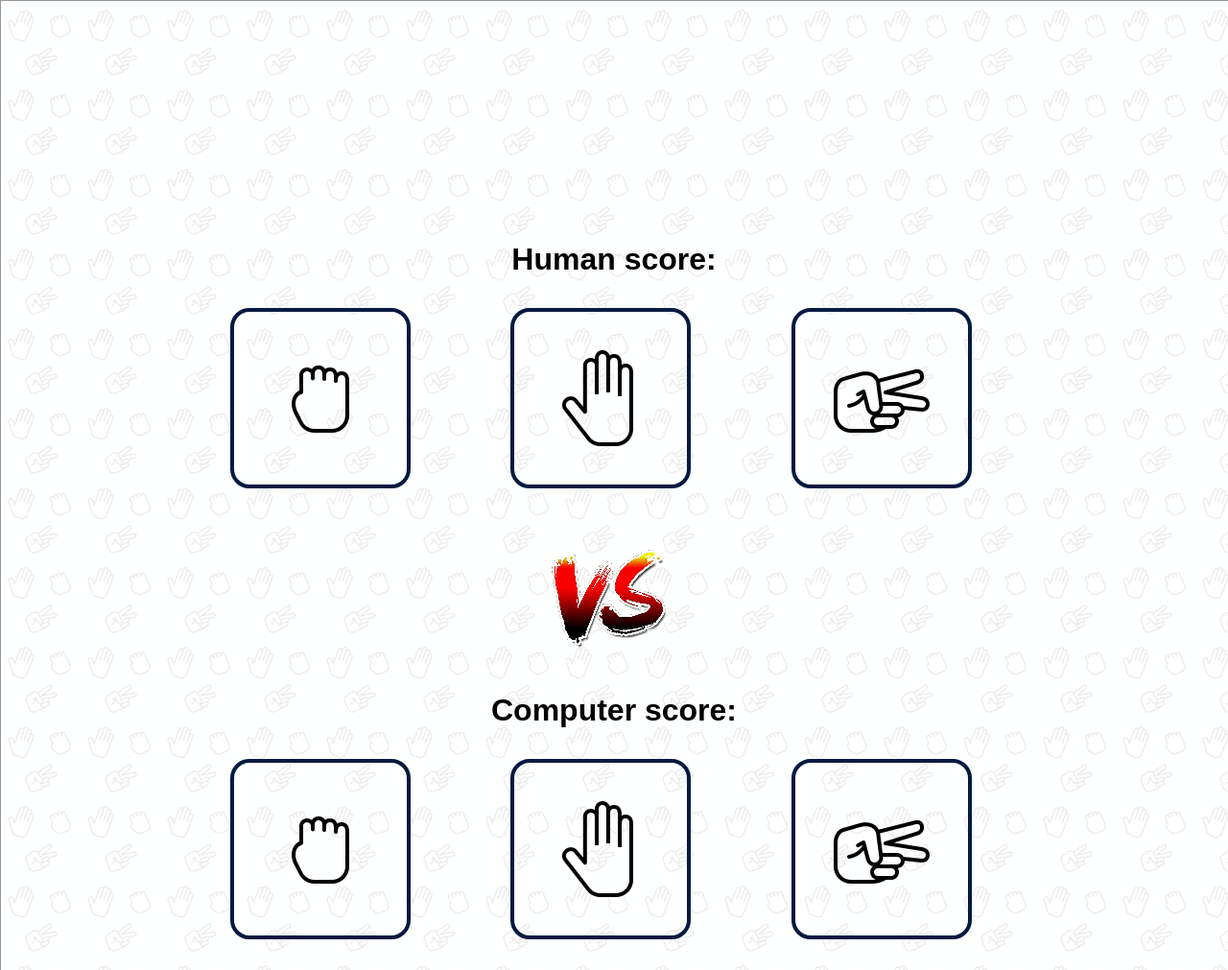
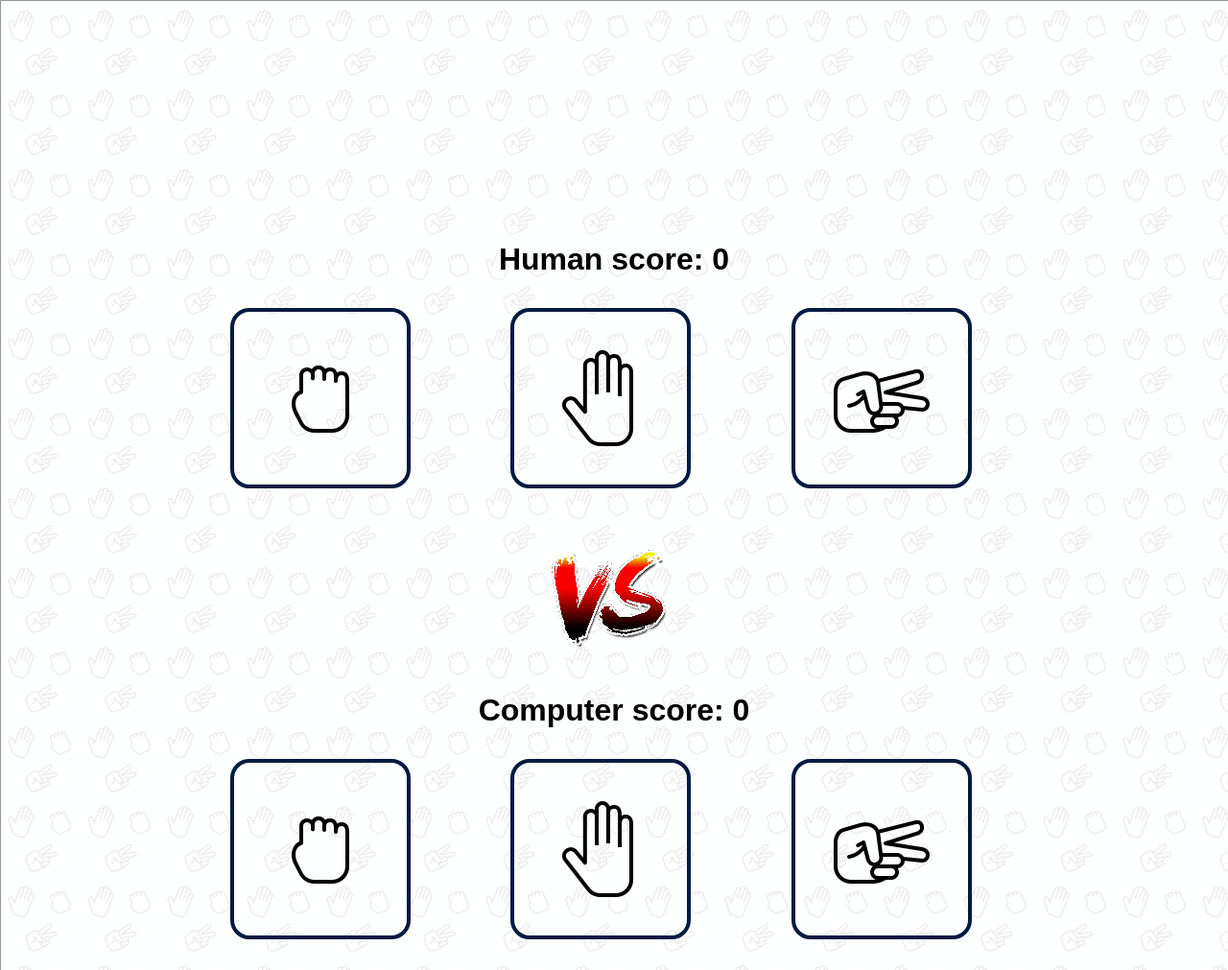
Before and after one commit to baruez/rpsgame, a plain HTML site: page index.html in a window 1280 px wide. Shown: the whole page at 96% size. Drawn offline with Linux system fonts and the light colour scheme.

Commit message:
Starting score 0

```diff
--- a/index.html
+++ b/index.html
@@ -12,7 +12,7 @@
   </nav>
   <div class="human">
       <div>
-        <p id="humanResult"> Human score: </p>
+        <p id="humanResult"> Human score: 0</p>
       </div>
       <img id="rock" src="img/rock.png" alt="">
       <img id="paper" src="img/paper.png" alt="">
@@ -26,7 +26,7 @@
 
   <div class="computer">
     <div>
-      <p id="computerResult"> Computer score: </p>
+      <p id="computerResult"> Computer score: 0</p>
     </div>
       <img id="computerRock" src="img/rock.png" alt="">
       <img id="computerPaper" src="img/paper.png" alt="">
```
